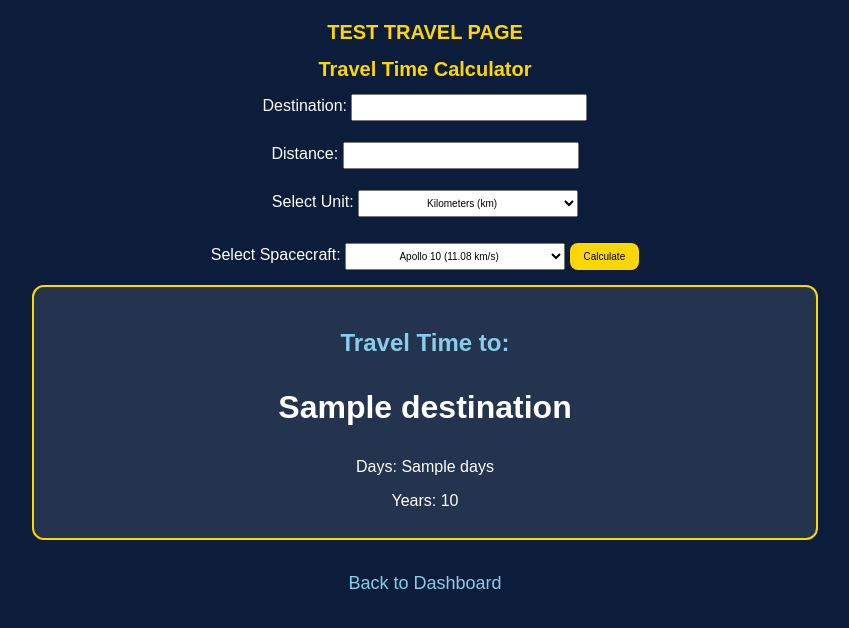
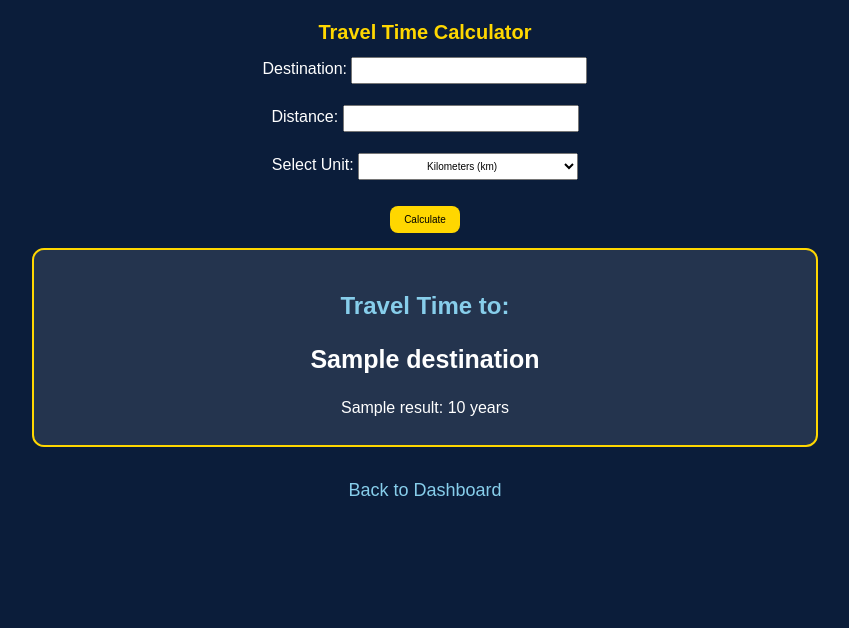
Before and after one commit to bob1022/web_app, a Flask app: template templates/travel_time.html in a window 1280 px wide. Shown: the top 628 px of the page, without its empty margins (215-1064 px from the left). Run offline with Flask 3, Linux system fonts and the light colour scheme; the template is opened without the code that fills it: most values are stand-ins (such as "Sample title", 1, 10 or a date in 2020).

Commit message:
Converted Travel Time Calculator to multi-spacecraft comparison dashboard

```diff
--- a/app.py
+++ b/app.py
@@ -1,3 +1,4 @@
+
 from flask import Flask, render_template, redirect, request
 app = Flask(__name__)
 
@@ -9,16 +10,21 @@ def home():
 @app.route("/travel_time", methods=["GET", "POST"])
 def travel_time():
     destination = None
-    time = None
-    hours = None
-    days = None
-    years = None
+    results = None
     error = None
 
     if request.method == "POST":
         try:
             destination = request.form["destination"]
-            speed = float(request.form["speed"])
+            spacecraft = {
+                "Apollo 10": 11.08,
+                "Voyager 1": 17,
+                "Voyager 2": 15.4,
+                "New Horizons": 16.26,
+                "Parker Solar Probe": 192,
+                "JWST": 0.6,
+                "10% Light Speed": 29979
+            }
             distance = float(request.form["distance"].replace(",", ""))
             unit = request.form["unit"]
 
@@ -27,17 +33,19 @@ def travel_time():
                 distance *= 149597870.7
             elif unit == "ly":
                 distance *= 9.4607e12
-            if speed <= 0:
-                error = "Speed must be greater than zero."
-            elif distance < 0:
+            if distance < 0:
                 error = "Distance cannot be negative."
             else:
-                time_seconds = distance / speed
+                results = []
 
-                time = round(time_seconds, 2)
-                hours = round(time_seconds / 3600, 2)
-                days = f"{time_seconds / 86400:,.2f}"
-                years = f"{time_seconds / 31557600:,.2f}"
+                for craft, speed in spacecraft.items():
+                    time_seconds = distance / speed
+                    years = time_seconds / 31557600
+
+                    results.append({
+                        "name": craft,
+                        "years": f"{years:,.2f}"
+                    })
 
         except ValueError:
             error = "Please enter a valid distance."
@@ -45,9 +53,7 @@ def travel_time():
     return render_template(
         "travel_time.html",
         destination=destination,
-        time=time,
-        days=days,
-        years=years,
+        results=results,
         error=error
     )
 
--- a/templates/travel_time.html
+++ b/templates/travel_time.html
@@ -5,7 +5,6 @@
   <link rel="stylesheet" href="{{ url_for('static', filename='main.css') }}?v=3">
 </head>
 <body>
-    <h1>TEST TRAVEL PAGE</h1>
     <h1>Travel Time Calculator</h1>
 
    <form method="post">
@@ -23,17 +22,6 @@
         <option value="ly">Light-Years (LY)</option>
     </select><br><br>
 
-    <label for="speed">Select Spacecraft:</label>
-    <select name="speed" id="speed">
-    <option value="11.08">Apollo 10 (11.08 km/s)</option>
-    <option value="17">Voyager 1 (17 km/s)</option>
-    <option value="15.4">Voyager 2 (15.4 km/s)</option>
-    <option value="16.26">New Horizons (16.26 km/s)</option>
-    <option value="192">Parker Solar Probe (192 km/s)</option>
-    <option value="29979">10% Light Speed (29,979 km/s)</option>
-    <option value="0.6">JWST (0.6 km/s)</option>
-</select>
-
     <button type="submit">Calculate</button>
 
 </form>
@@ -42,17 +30,18 @@
         <h3 style="color:red;">{{ error }}</h3>
     {% endif %}
 
-    {% if time %}
+    {% if results %}
     <div class="result-box">
 
         <h2>Travel Time to:</h2>
 
-        <p style="font-size: 32px; font-weight: bold;">
-        {{ destination }}
+        <p style="font-size: 25px; font-weight: bold;">
+            {{ destination }}
         </p>
 
-        <p>Days: {{ days }}</p>
-        <p>Years: {{ years }}</p>
+        {% for result in results %}
+            <p>{{ result.name }}: {{ result.years }} years</p>
+        {% endfor %}
 
     </div>
     {% endif %}
```
